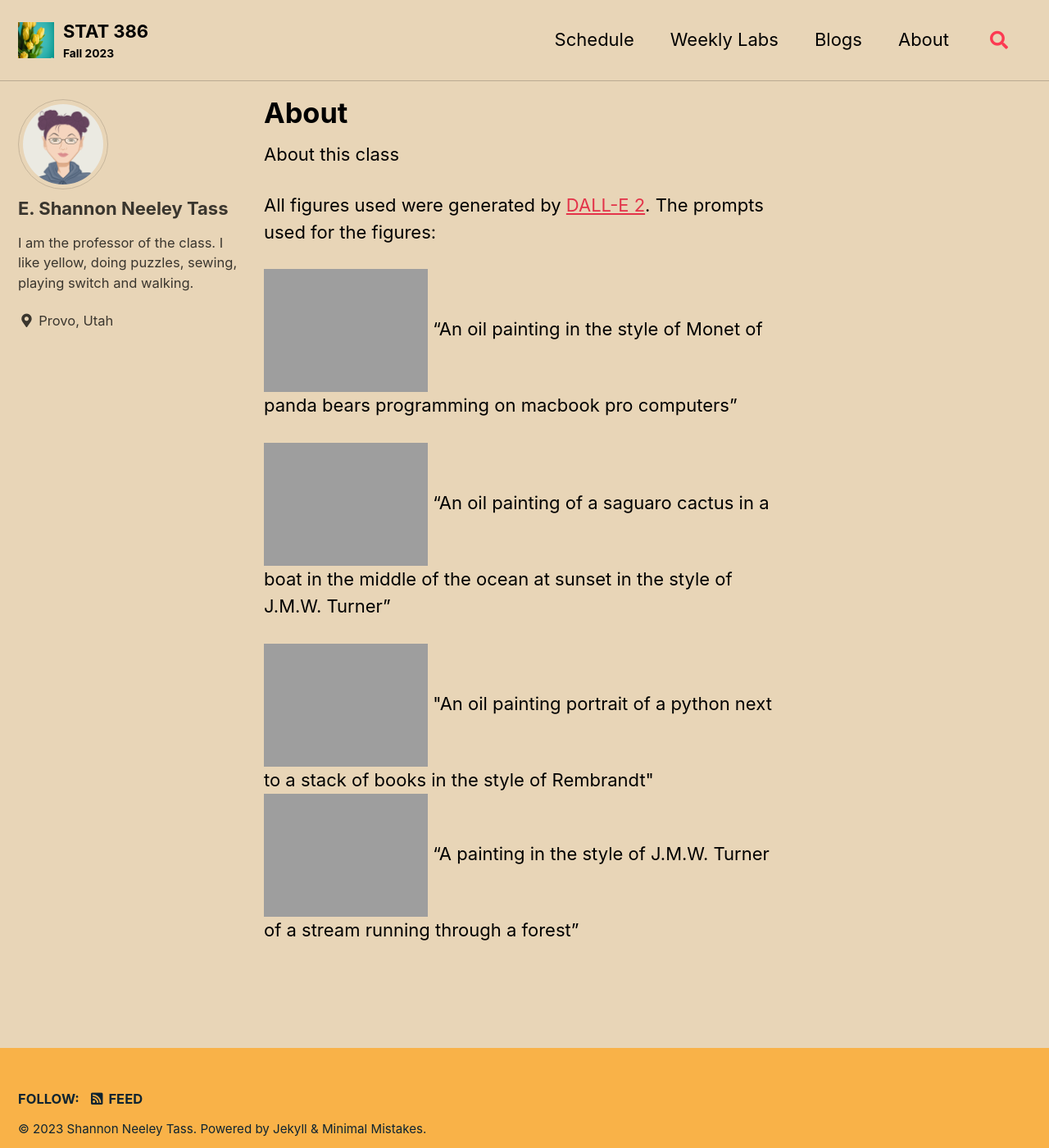
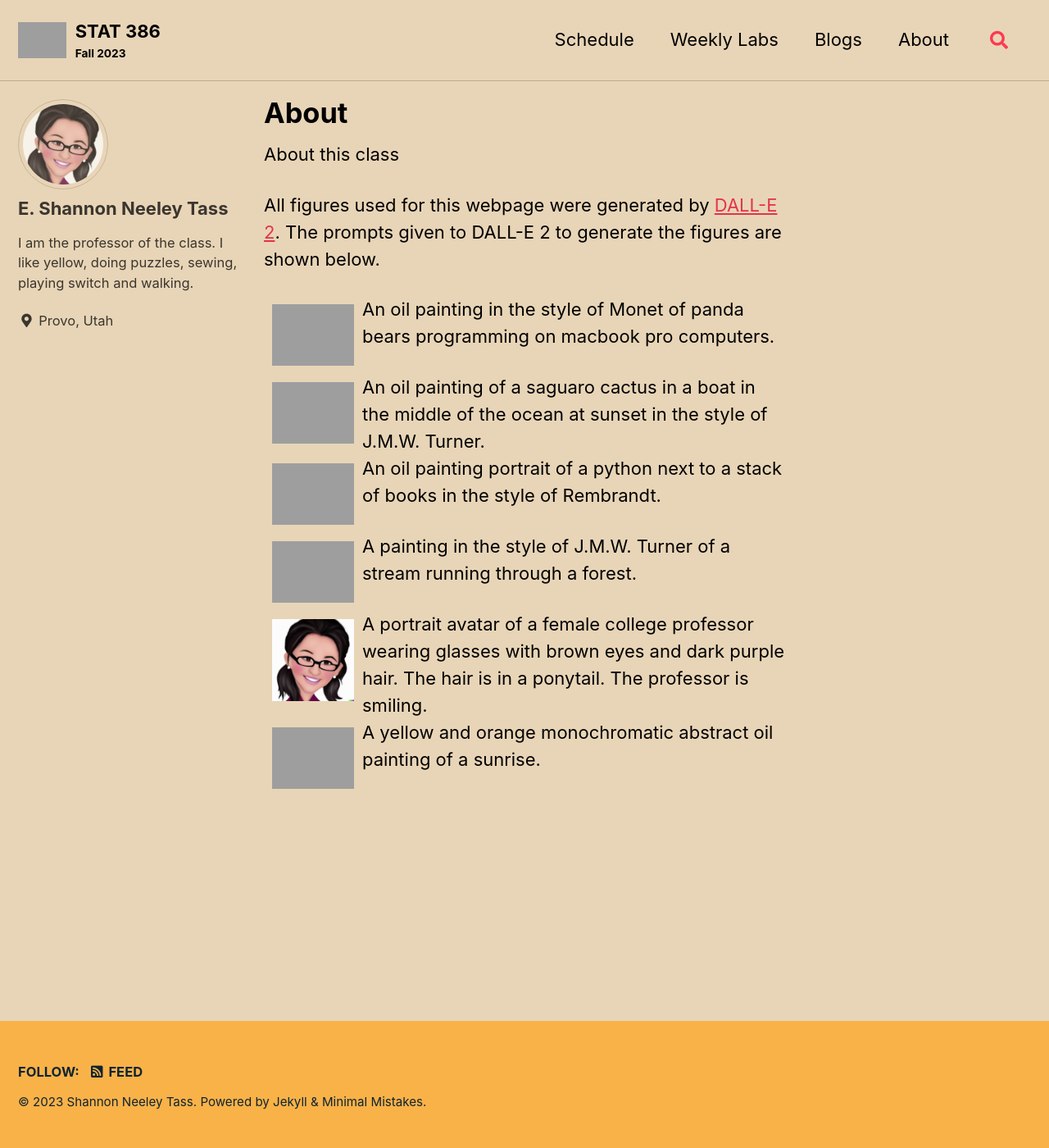
Before and after one commit to s386Fall2023/s386Fall2023.github.io, a Jekyll site: the page built from _pages/about.md, in a window 1280 px wide and 1400 px high. Shown: the whole window at 82% size. Built offline with Jekyll 4.4.1, drawn with Linux system fonts in a browser that asks for light colours; cached includes are drawn as plain includes; grey boxes are pictures that could not be loaded.

Commit message:
Add dall-e info to about page

```diff
--- a/_config.yml
+++ b/_config.yml
@@ -24,8 +24,8 @@ description              :
 url                      : # the base hostname & protocol for your site e.g. "https://mmistakes.github.io"
 baseurl                  : # the subpath of your site, e.g. "/blog"
 repository               : # GitHub username/repo-name e.g. "mmistakes/minimal-mistakes"
-teaser                   : "/assets/images/cactus.jpg"
-logo                     : "/assets/images/yellow2.jpg"
+teaser                   : # "/assets/images/cactus.jpg"
+logo                     : "/assets/images/yellow2.png"
 masthead_title           : # overrides the website title displayed in the masthead, use " " for no title
 # breadcrumbs            : false # true, false (default)
 words_per_minute         : 200
--- a/_pages/about.md
+++ b/_pages/about.md
@@ -5,18 +5,63 @@ title: About
 
 About this class
 
-All figures used were generated by [DALL-E 2](https://openai.com/dall-e-2).  The prompts used for the figures:
+All figures used for this webpage were generated by [DALL-E 2](https://openai.com/dall-e-2).  The prompts given to DALL-E 2 to generate the figures are shown below.
 
-<img src="{{site.url}}/{{site.base}}/assets/images/pandas.png" alt="" style="width:200px;"/>
-"An oil painting in the style of Monet of panda bears programming on macbook pro computers"
 
-<img src="{{site.url}}/{{site.base}}/assets/images/cactusocean.png" alt="" style="width:200px;"/>
-"An oil painting of a saguaro cactus in a boat in the middle of the ocean at sunset in the style of J.M.W. Turner"
-
-<div>
-<img src="{{site.url}}/{{site.base}}/assets/images/python.png" alt="" style="width:200px;"/>
-"An oil painting portrait of a python next to a stack of books in the style of Rembrandt"
+<div style="clear: both;">
+    <div style="float: left; margin-right 1em; padding: 10px;">
+      <img src="{{site.url}}/{{site.base}}/assets/images/pandas.png" alt="" style="width:100px;">
+    </div>
+    <div>
+      An oil painting in the style of Monet of panda bears programming on macbook pro computers.
+    </div>
 </div>
 
-<img src="{{site.url}}/{{site.base}}/assets/images/river.png" alt="" style="width:200px;"/>
-"A painting in the style of J.M.W. Turner of a stream running through a forest"
+
+
+<div style="clear: both;">
+    <div style="float: left; margin-right 1em; padding: 10px;">
+      <img src="{{site.url}}/{{site.base}}/assets/images/cactusocean.png" alt="" style="width:100px;">
+    </div>
+    <div>
+      An oil painting of a saguaro cactus in a boat in the middle of the ocean at sunset in the style of J.M.W. Turner.
+    </div>
+</div>
+
+
+<div style="clear: both;">
+    <div style="float: left; margin-right 1em; padding: 10px;">
+      <img src="{{site.url}}/{{site.base}}/assets/images/python.png" alt="" style="width:100px;">
+    </div>
+    <div>
+      An oil painting portrait of a python next to a stack of books in the style of Rembrandt.
+    </div>
+</div>
+
+
+<div style="clear: both;">
+    <div style="float: left; margin-right 1em; padding: 10px">
+      <img src="{{site.url}}/{{site.base}}/assets/images/river.png" alt="" style="width:100px;">
+    </div>
+    <div>
+      A painting in the style of J.M.W. Turner of a stream running through a forest.
+    </div>
+</div>
+
+<div style="clear: both;">
+    <div style="float: left; margin-right 1em; padding: 10px">
+      <img src="{{site.url}}/{{site.base}}/assets/images/avatar.png" alt="" style="width:100px;">
+    </div>
+    <div>
+      A portrait avatar of a female college professor wearing glasses with brown eyes and dark purple hair. The hair is in a ponytail. The professor is smiling.
+    </div>
+</div>
+
+<div style="clear: both;">
+    <div style="float: left; margin-right 1em; padding: 10px">
+      <img src="{{site.url}}/{{site.base}}/assets/images/yellow2.png" alt="" style="width:100px;">
+    </div>
+    <div>
+      A yellow and orange monochromatic abstract oil painting of a sunrise.
+    </div>
+</div>
```
Also changed, not shown: _includes/textbyfig.html (added, +9 -0 lines), assets/images/avatar.png, assets/images/yellow2.jpg (deleted), 1 other file.
